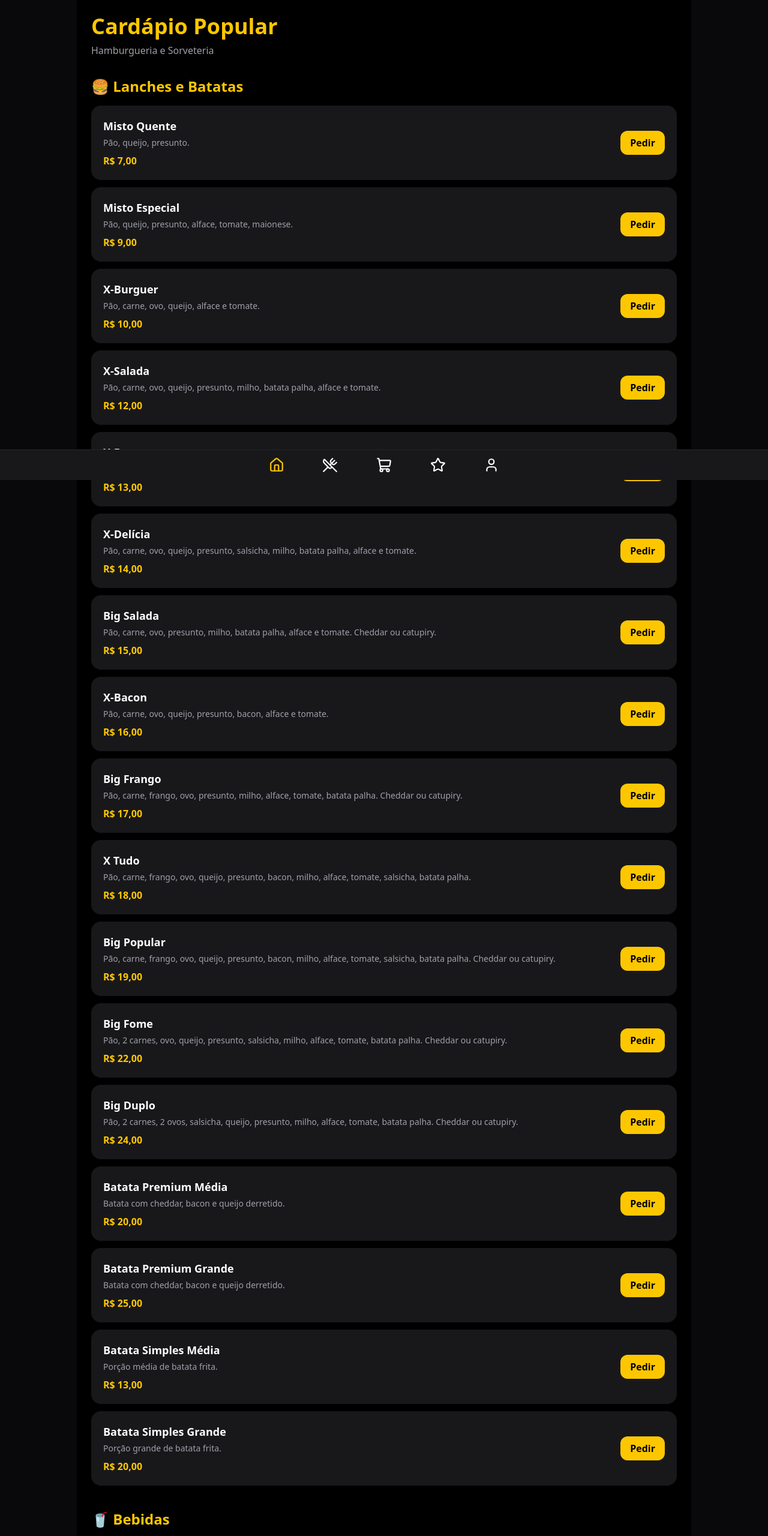
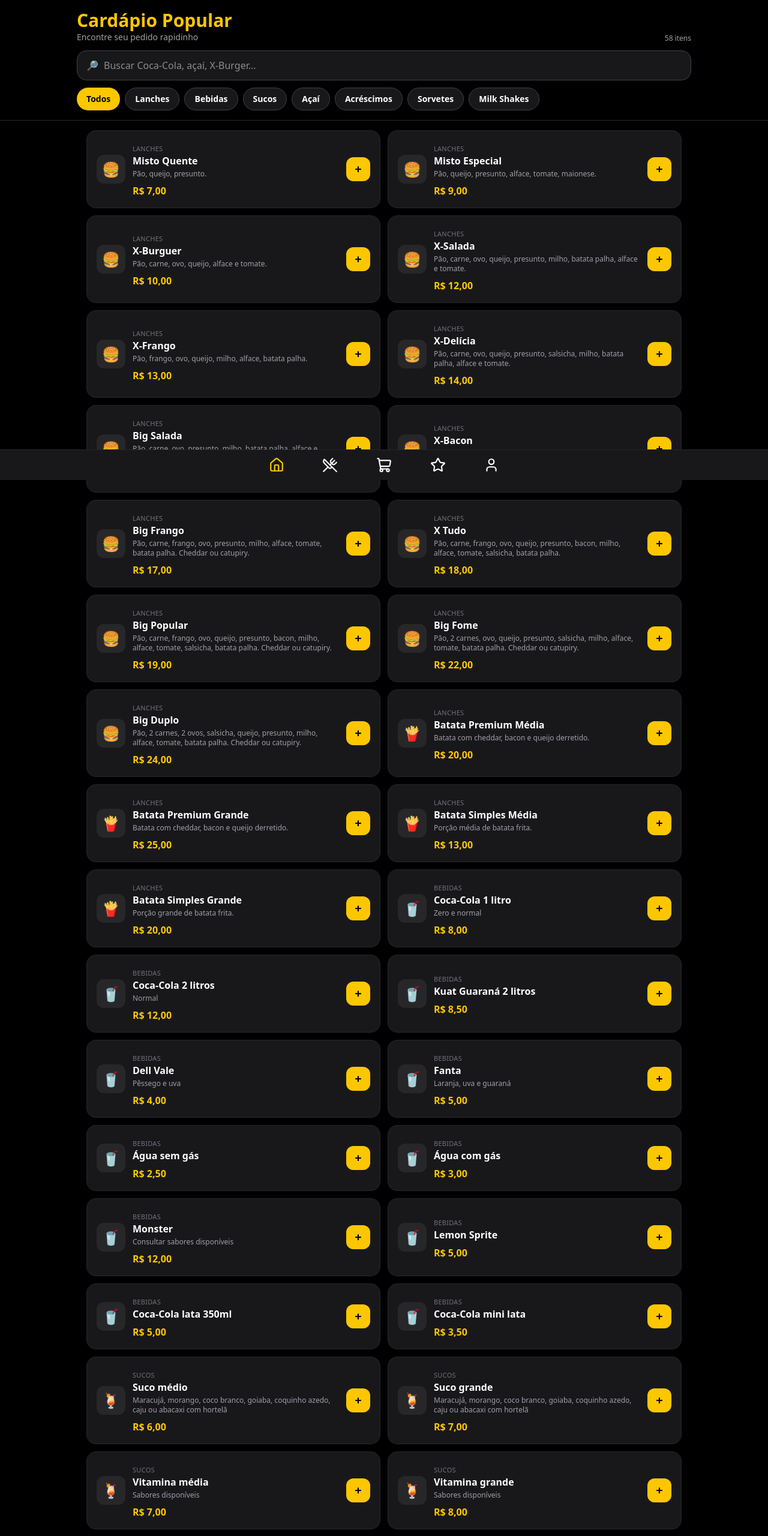
Before and after one commit to UniversalKnowledgeEcosystem/popular-app, a Next.js app: page /cardapio in a window 1280 px wide. Shown: the top 2560 px of the page at 60% size. Built offline with nearby package versions, Linux system fonts and the light colour scheme.

Commit message:
Melhora navegação do cardápio com busca e categorias

```diff
--- a/app/cardapio/page.tsx
+++ b/app/cardapio/page.tsx
@@ -1,58 +1,62 @@
+"use client";
+
+import { useMemo, useState } from "react";
 import { products } from "../../data/products";
 import { formatPrice } from "../../utils/format";
 
-const bebidas = [
-  ["Coca-Cola 1 litro", "Zero e normal", 8],
-  ["Coca-Cola 2 litros", "Normal", 12],
-  ["Kuat Guaraná 2 litros", "", 8.5],
-  ["Dell Vale", "Pêssego e uva", 4],
-  ["Fanta", "Laranja, uva e guaraná", 5],
-  ["Água sem gás", "", 2.5],
-  ["Água com gás", "", 3],
-  ["Monster", "Consultar sabores disponíveis", 12],
-  ["Lemon Sprite", "", 5],
-  ["Coca-Cola lata 350ml", "", 5],
-  ["Coca-Cola mini lata", "", 3.5],
-] as const;
+type Item = { nome: string; descricao: string; preco: number; categoria: string; emoji: string };
 
-const sucos = [
-  ["Suco médio", "Maracujá, morango, coco branco, goiaba, coquinho azedo, caju ou abacaxi com hortelã", 6],
-  ["Suco grande", "Maracujá, morango, coco branco, goiaba, coquinho azedo, caju ou abacaxi com hortelã", 7],
-  ["Vitamina média", "Sabores disponíveis", 7],
-  ["Vitamina grande", "Sabores disponíveis", 8],
-] as const;
+const bebidas = [["Coca-Cola 1 litro","Zero e normal",8],["Coca-Cola 2 litros","Normal",12],["Kuat Guaraná 2 litros","",8.5],["Dell Vale","Pêssego e uva",4],["Fanta","Laranja, uva e guaraná",5],["Água sem gás","",2.5],["Água com gás","",3],["Monster","Consultar sabores disponíveis",12],["Lemon Sprite","",5],["Coca-Cola lata 350ml","",5],["Coca-Cola mini lata","",3.5]] as const;
+const sucos = [["Suco médio","Maracujá, morango, coco branco, goiaba, coquinho azedo, caju ou abacaxi com hortelã",6],["Suco grande","Maracujá, morango, coco branco, goiaba, coquinho azedo, caju ou abacaxi com hortelã",7],["Vitamina média","Sabores disponíveis",7],["Vitamina grande","Sabores disponíveis",8]] as const;
+const acai = [["Açaí 200ml","Escolha 1 opção de acréscimos grátis",8],["Açaí 300ml","Escolha 1 opção de acréscimos grátis",10],["Açaí 400ml","Escolha 1 opção de acréscimos grátis",12],["Açaí 500ml","Escolha 1 opção de acréscimos grátis",14]] as const;
+const acrescimos = [["Leite condensado",1.5],["Leite em pó",1.5],["Banana",1.5],["Granola",1.5],["Look (0,50 unidade)",0.5],["Marshmallow (0,50 unid.)",0.5],["Paçoquinha",1.5],["Creme de chocolate",2],["Creme de avelã (tipo Nutella)",4],["Amendoim granulado",1.5],["Chocobol",2],["Gotinhas de chocolate",2],["Chococandy tipo M&M's / Disquete",2],["Granulado colorido",1.5],["Queijo mussarela",2]] as const;
+const sorvetes = [["1 bola de sorvete",2.5],["Picolé comum",2],["Picolé de casquinha",3.5],["Cascão de sorvete",1.5]] as const;
+const milkshakes = [["Milk shake 300ml",9],["Milk shake 400ml",11],["Milk shake 500ml",13]] as const;
 
-const acai = [
-  ["Açaí 200ml", "Escolha 1 opção de acréscimos grátis", 8],
-  ["Açaí 300ml", "Escolha 1 opção de acréscimos grátis", 10],
-  ["Açaí 400ml", "Escolha 1 opção de acréscimos grátis", 12],
-  ["Açaí 500ml", "Escolha 1 opção de acréscimos grátis", 14],
-] as const;
-
-const acrescimos = [
-  ["Leite condensado", 1.5], ["Leite em pó", 1.5], ["Banana", 1.5],
-  ["Granola", 1.5], ["Look (0,50 unidade)", 0.5], ["Marshmallow (0,50 unid.)", 0.5],
-  ["Paçoquinha", 1.5], ["Creme de chocolate", 2], ["Creme de avelã (tipo Nutella)", 4],
-  ["Amendoim granulado", 1.5], ["Chocobol", 2], ["Gotinhas de chocolate", 2],
-  ["Chococandy tipo M&M's / Disquete", 2], ["Granulado colorido", 1.5], ["Queijo mussarela", 2],
-] as const;
-
-const sorvetes = [
-  ["1 bola de sorvete", 2.5], ["Picolé comum", 2], ["Picolé de casquinha", 3.5], ["Cascão de sorvete", 1.5],
-] as const;
-
-const milkshakes = [["Milk shake 300ml", 9], ["Milk shake 400ml", 11], ["Milk shake 500ml", 13]] as const;
-
-function Section({ title, emoji, items }: { title: string; emoji: string; items: readonly (readonly [string, string, number])[] }) {
-  return <section className="mt-10"><h2 className="text-2xl font-black text-yellow-400 mb-4">{emoji} {title}</h2><div className="space-y-3">{items.map(([nome, descricao, preco]) => <div key={nome} className="bg-zinc-900 rounded-2xl p-5 flex justify-between gap-4"><div><h3 className="text-lg font-bold">{nome}</h3>{descricao && <p className="text-zinc-400 text-sm mt-1">{descricao}</p>}<p className="text-yellow-400 font-bold mt-2">{formatPrice(preco)}</p></div><button className="bg-yellow-400 text-black px-4 py-2 rounded-xl font-bold self-center">Pedir</button></div>)}</div></section>;
-}
+const categorias = ["Todos","Lanches","Bebidas","Sucos","Açaí","Acréscimos","Sorvetes","Milk Shakes"];
 
 export default function Cardapio() {
-  const extras = acrescimos.map(([n,p]) => [n,"Acréscimo para o açaí",p] as const);
-  const sorveteItems = sorvetes.map(([n,p]) => [n,"",p] as const);
-  const milkItems = milkshakes.map(([n,p]) => [n,"Verificar sabores disponíveis",p] as const);
-  return <main className="min-h-screen bg-black text-white p-6 pb-28 max-w-5xl mx-auto"><h1 className="text-4xl font-black text-yellow-400">Cardápio Popular</h1><p className="text-zinc-400 mt-2">Hamburgueria e Sorveteria</p>
-    <section className="mt-8"><h2 className="text-2xl font-black text-yellow-400 mb-4">🍔 Lanches e Batatas</h2><div className="space-y-3">{products.map(produto => <div key={produto.id} className="bg-zinc-900 rounded-2xl p-5 flex justify-between gap-4"><div><h3 className="text-lg font-bold">{produto.nome}</h3><p className="text-zinc-400 text-sm mt-1">{produto.descricao}</p><p className="text-yellow-400 font-bold mt-2">{formatPrice(produto.preco)}</p></div><button className="bg-yellow-400 text-black px-4 py-2 rounded-xl font-bold self-center">Pedir</button></div>)}</div></section>
-    <Section title="Bebidas" emoji="🥤" items={bebidas}/><Section title="Sucos e Vitaminas" emoji="🍹" items={sucos}/><Section title="Açaí" emoji="🫐" items={acai}/><Section title="Acréscimos do Açaí" emoji="➕" items={extras}/><Section title="Sorvetes" emoji="🍦" items={sorveteItems}/><Section title="Milk Shakes" emoji="🥛" items={milkItems}/>
-  </main>;
+  const [busca, setBusca] = useState("");
+  const [categoria, setCategoria] = useState("Todos");
+
+  const itens: Item[] = useMemo(() => [
+    ...products.map(p => ({ nome:p.nome, descricao:p.descricao || "", preco:p.preco, categoria:"Lanches", emoji:p.categoria === "Batatas" ? "🍟" : "🍔" })),
+    ...bebidas.map(([nome,descricao,preco]) => ({nome,descricao,preco,categoria:"Bebidas",emoji:"🥤"})),
+    ...sucos.map(([nome,descricao,preco]) => ({nome,descricao,preco,categoria:"Sucos",emoji:"🍹"})),
+    ...acai.map(([nome,descricao,preco]) => ({nome,descricao,preco,categoria:"Açaí",emoji:"🫐"})),
+    ...acrescimos.map(([nome,preco]) => ({nome,descricao:"Acréscimo para o açaí",preco,categoria:"Acréscimos",emoji:"➕"})),
+    ...sorvetes.map(([nome,preco]) => ({nome,descricao:"",preco,categoria:"Sorvetes",emoji:"🍦"})),
+    ...milkshakes.map(([nome,preco]) => ({nome,descricao:"Verificar sabores disponíveis",preco,categoria:"Milk Shakes",emoji:"🥛"})),
+  ], []);
+
+  const filtrados = itens.filter(item => {
+    const termo = busca.trim().toLocaleLowerCase("pt-BR");
+    const correspondeBusca = !termo || `${item.nome} ${item.descricao} ${item.categoria}`.toLocaleLowerCase("pt-BR").includes(termo);
+    return correspondeBusca && (categoria === "Todos" || item.categoria === categoria);
+  });
+
+  return (
+    <main className="min-h-screen bg-black text-white pb-28">
+      <div className="sticky top-0 z-40 bg-black/95 backdrop-blur border-b border-zinc-800 px-4 pt-4 pb-3">
+        <div className="max-w-5xl mx-auto">
+          <div className="flex items-end justify-between gap-3 mb-3">
+            <div><h1 className="text-2xl sm:text-3xl font-black text-yellow-400">Cardápio Popular</h1><p className="text-zinc-400 text-sm">Encontre seu pedido rapidinho</p></div>
+            <span className="text-xs text-zinc-400 shrink-0">{filtrados.length} itens</span>
+          </div>
+          <div className="relative">
+            <span className="absolute left-4 top-1/2 -translate-y-1/2">🔎</span>
+            <input value={busca} onChange={e=>setBusca(e.target.value)} placeholder="Buscar Coca-Cola, açaí, X-Burger..." className="w-full bg-zinc-900 border border-zinc-700 rounded-2xl py-3 pl-11 pr-4 outline-none focus:border-yellow-400" />
+          </div>
+          <div className="flex gap-2 overflow-x-auto pt-3 pb-1 [scrollbar-width:none]">
+            {categorias.map(cat => <button key={cat} onClick={()=>setCategoria(cat)} className={`whitespace-nowrap rounded-full px-4 py-2 text-sm font-bold transition ${categoria===cat ? "bg-yellow-400 text-black" : "bg-zinc-900 text-white border border-zinc-700"}`}>{cat}</button>)}
+          </div>
+        </div>
+      </div>
+
+      <div className="max-w-5xl mx-auto p-4">
+        {filtrados.length === 0 ? <div className="text-center py-20"><div className="text-5xl">🔎</div><h2 className="font-bold text-xl mt-4">Nenhum item encontrado</h2><button onClick={()=>{setBusca("");setCategoria("Todos")}} className="mt-4 text-yellow-400 font-bold">Limpar busca</button></div> :
+        <div className="grid grid-cols-1 sm:grid-cols-2 gap-3">{filtrados.map((item,i)=><article key={`${item.categoria}-${item.nome}-${i}`} className="bg-zinc-900 border border-zinc-800 rounded-2xl p-4 flex gap-3 items-center"><div className="w-12 h-12 rounded-xl bg-zinc-800 flex items-center justify-center text-2xl shrink-0">{item.emoji}</div><div className="min-w-0 flex-1"><span className="text-[11px] uppercase tracking-wide text-zinc-500">{item.categoria}</span><h2 className="font-bold leading-tight">{item.nome}</h2>{item.descricao && <p className="text-zinc-400 text-xs mt-1 line-clamp-2">{item.descricao}</p>}<p className="text-yellow-400 font-black mt-2">{formatPrice(item.preco)}</p></div><button className="bg-yellow-400 text-black w-10 h-10 rounded-xl text-xl font-black shrink-0" aria-label={`Adicionar ${item.nome}`}>+</button></article>)}</div>}
+      </div>
+    </main>
+  );
 }
```
